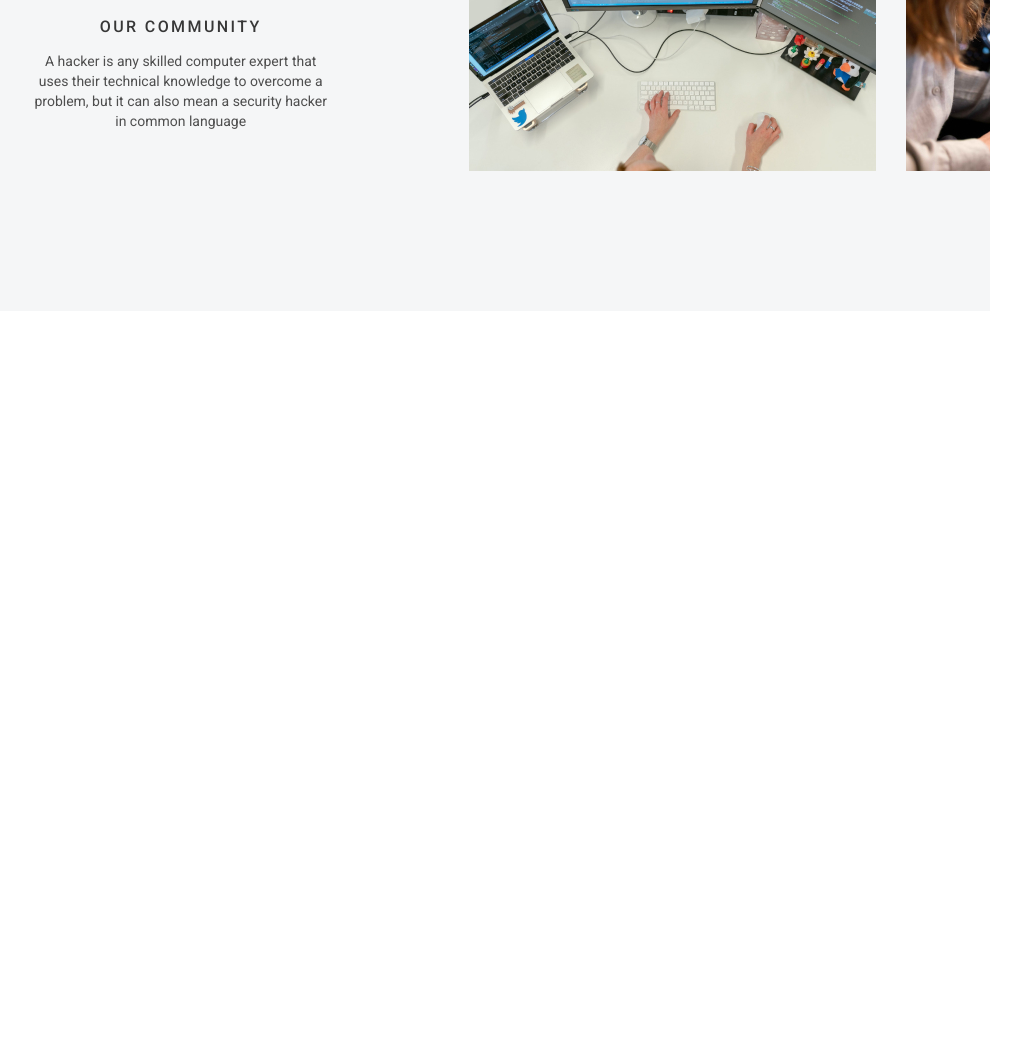
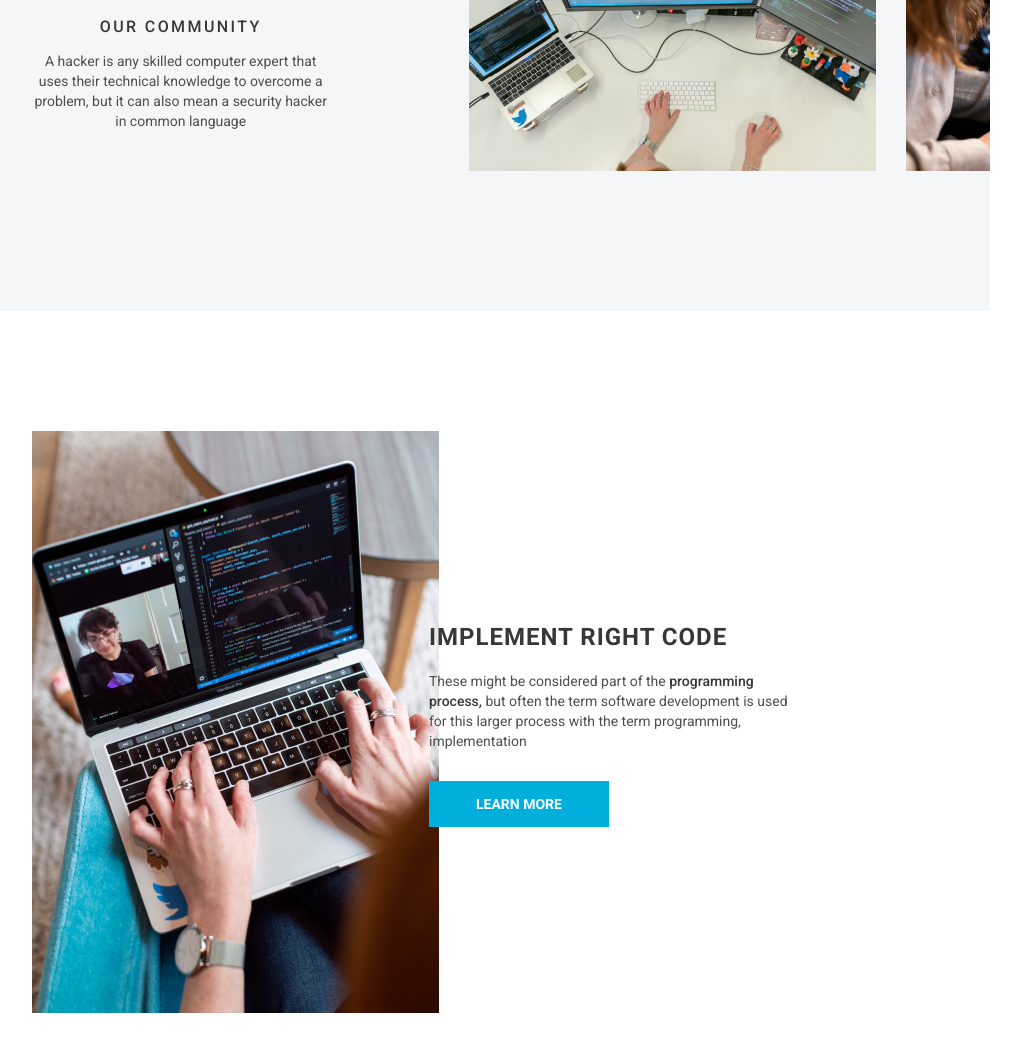
Before and after one commit to maver1cus/rss, a plain HTML site: page webdev/index.html in a window 1280 px wide. Shown: the part 1781-2832 px from the top of the page, without its empty margins (226-1247 px from the left). Before the commit the page ends 2092 px from the top, so only its background shows below. Drawn offline with Linux system fonts and the light colour scheme.

Commit message:
feat: add text-block-reverse

```diff
--- a/webdev/index.html
+++ b/webdev/index.html
@@ -71,7 +71,7 @@
         </div>
       </div>
       <div class="text-block__image">
-        <img src="assets/img/content-image-1.jpg" alt="content=image">
+        <img src="assets/img/content-image-1.jpg" alt="content-image">
       </div>
     </section>
     <section class="сommunity">
@@ -101,6 +101,18 @@
         </div>
       </div>
     </section>
+    <section class="text-block text-block--reverse">
+      <div class="text-block__image">
+        <img src="assets/img/content-image-2.jpg" alt="content-image">
+      </div>
+      <div class="text-block__content">
+        <div class="text-block__content-wrapper">
+          <h2 class="text-block__title">Implement right Code</h2>
+          <p class="text-block__text">These might be considered part of the <strong>programming process,</strong> but often the term software development is used for this larger process with the term programming, implementation</p>
+          <button class="text-block__btn btn">Learn more</button>
+        </div>
+      </div>
+    </section>
   </main>
 </div>
 </body>
--- a/webdev/style.css
+++ b/webdev/style.css
@@ -387,6 +387,14 @@ body {
   margin: 0 auto;
   padding: 120px 0 140px 0;
 }
+
+.text-block--reverse .text-block__image{
+  text-align: left;
+}
+
+.text-block--reverse .text-block__content-wrapper {
+  padding: 172px 0 0 15px;
+}
 .text-block__content {
   width: 50%;
 }
@@ -536,10 +544,12 @@ img {
 
 .slider__item {
   width: 407px;
+  height: 244px;
   padding: 0 15px;
   font-size: 0;
 }
 
 .slider__item img {
   width: 100%;
+  height: 100%;
 }
```
Also changed, not shown: webdev/assets/img/content-image-2.jpg (added).
